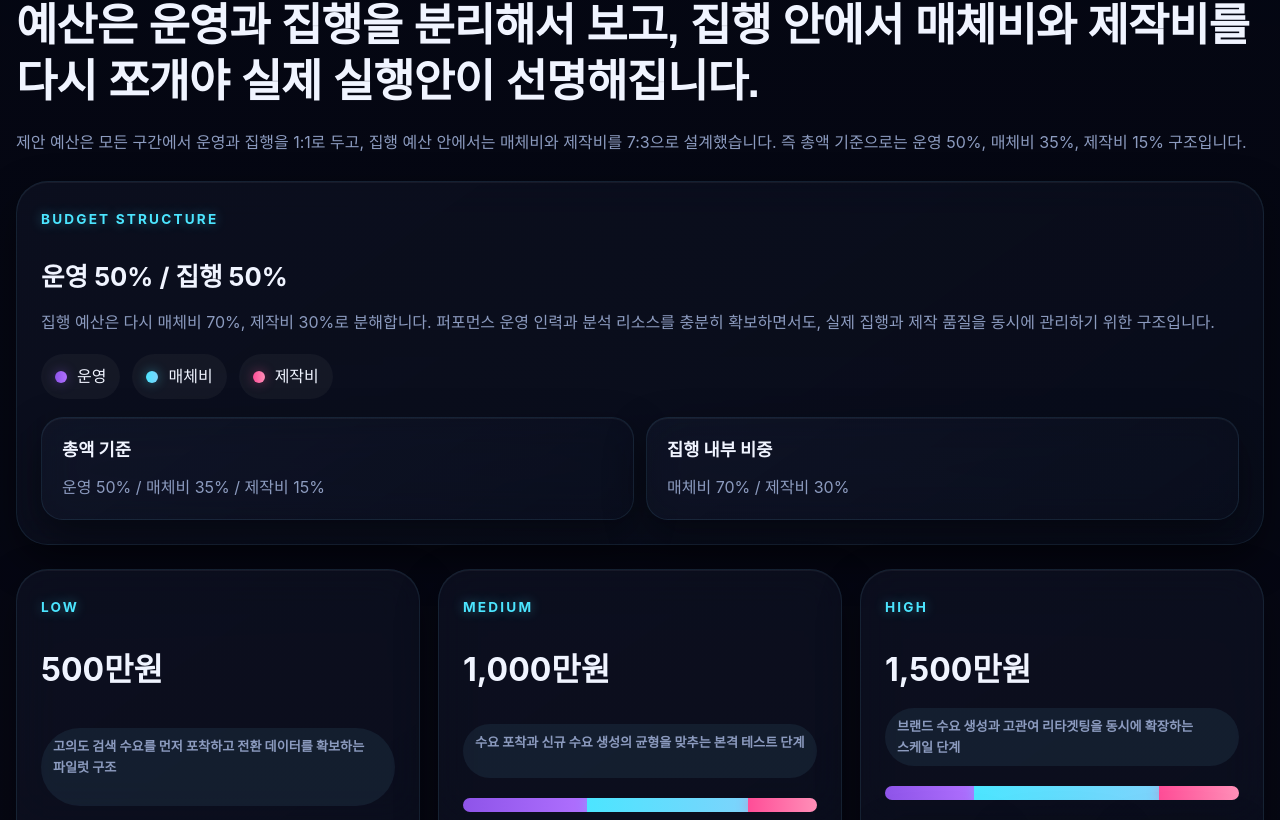
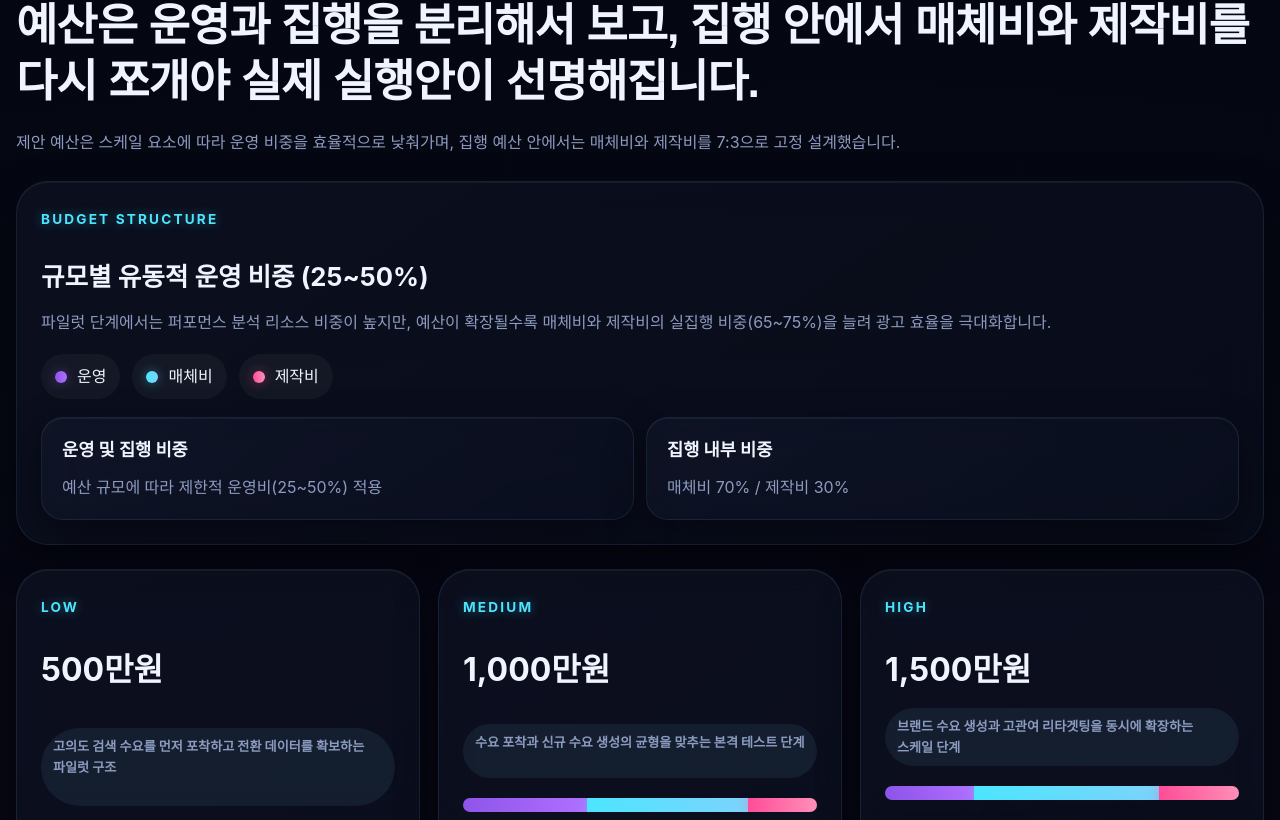
Before and after one commit to 0chul/cruisia-online-marketing-funnel-proposal, a React (Vite) app: page / in a window 1280 px wide. Shown: the part 11180-12000 px from the top of the page. Built offline with nearby package versions, Linux system fonts and the light colour scheme; a web font is replaced by a local one.

Commit message:
fix(ui): update hardcoded budget section text to reflect dynamic split

```diff
--- a/src/components/proposal/BudgetSection.tsx
+++ b/src/components/proposal/BudgetSection.tsx
@@ -21,13 +21,13 @@
       id="budget"
       eyebrow="Budget Scenarios"
       title="예산은 운영과 집행을 분리해서 보고, 집행 안에서 매체비와 제작비를 다시 쪼개야 실제 실행안이 선명해집니다."
-      description="제안 예산은 모든 구간에서 운영과 집행을 1:1로 두고, 집행 예산 안에서는 매체비와 제작비를 7:3으로 설계했습니다. 즉 총액 기준으로는 운영 50%, 매체비 35%, 제작비 15% 구조입니다."
+      description="제안 예산은 스케일 요소에 따라 운영 비중을 효율적으로 낮춰가며, 집행 예산 안에서는 매체비와 제작비를 7:3으로 고정 설계했습니다."
     >
       <div className="budget-architecture">
         <div className="budget-architecture__summary">
           <span className="section-kicker">Budget Structure</span>
-          <h3>운영 50% / 집행 50%</h3>
-          <p>집행 예산은 다시 매체비 70%, 제작비 30%로 분해합니다. 퍼포먼스 운영 인력과 분석 리소스를 충분히 확보하면서도, 실제 집행과 제작 품질을 동시에 관리하기 위한 구조입니다.</p>
+          <h3>규모별 유동적 운영 비중 (25~50%)</h3>
+          <p>파일럿 단계에서는 퍼포먼스 분석 리소스 비중이 높지만, 예산이 확장될수록 매체비와 제작비의 실집행 비중(65~75%)을 늘려 광고 효율을 극대화합니다.</p>
         </div>
 
         <div className="budget-architecture__legend">
@@ -41,8 +41,8 @@
 
         <div className="budget-architecture__ratios">
           <div className="budget-ratio-card">
-            <strong>총액 기준</strong>
-            <p>운영 50% / 매체비 35% / 제작비 15%</p>
+            <strong>운영 및 집행 비중</strong>
+            <p>예산 규모에 따라 제한적 운영비(25~50%) 적용</p>
           </div>
           <div className="budget-ratio-card">
             <strong>집행 내부 비중</strong>
```
